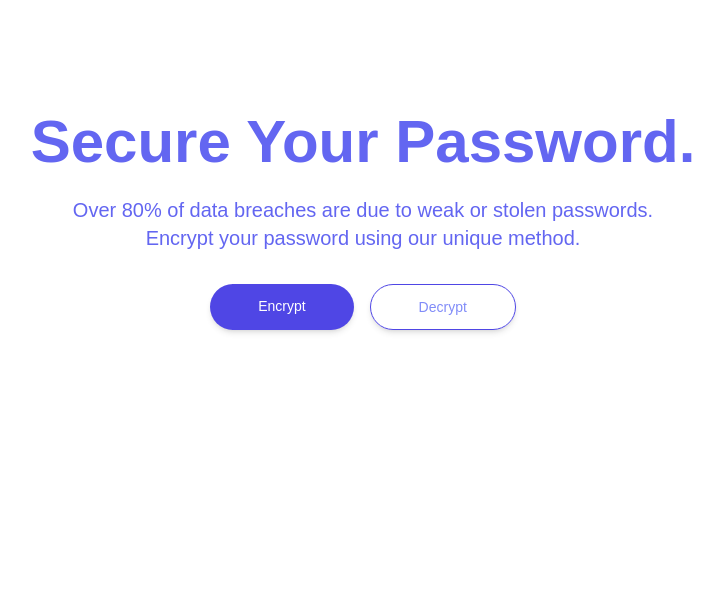
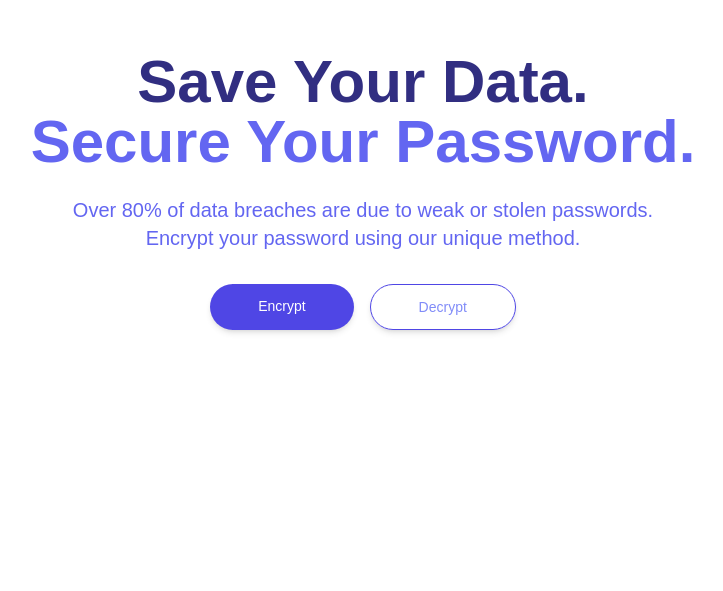
Before and after one commit to idanidan29/steganography, a Next.js app in the folder client/: page / in a window 1280 px wide. Shown: the part 209-800 px from the top of the page, without its empty margins (277-1000 px from the left). Built offline with nearby package versions, Linux system fonts and the light colour scheme.

Commit message:
update title

```diff
--- a/client/components/Hero.tsx
+++ b/client/components/Hero.tsx
@@ -3,7 +3,7 @@ import React from "react";
 
 export const Hero = () => {
     return (
-        <section className="bg-white text-white">
+        <section className="bg-white text-indigo-900">
             <div className="mx-auto max-w-screen-xl px-6 py-32 lg:flex lg:h-screen lg:items-center">
                 <div className="mx-auto max-w-2xl text-center">
                     <motion.h1
@@ -12,7 +12,7 @@ export const Hero = () => {
                         animate={{ opacity: 1 }}
                         transition={{ duration: 1, ease: "easeOut" }}
                     >
-                        Understand User Flow.
+                        Save Your Data.
                         <strong className="font-extrabold text-indigo-500 sm:block">
                             Secure Your Password.
                         </strong>
```
